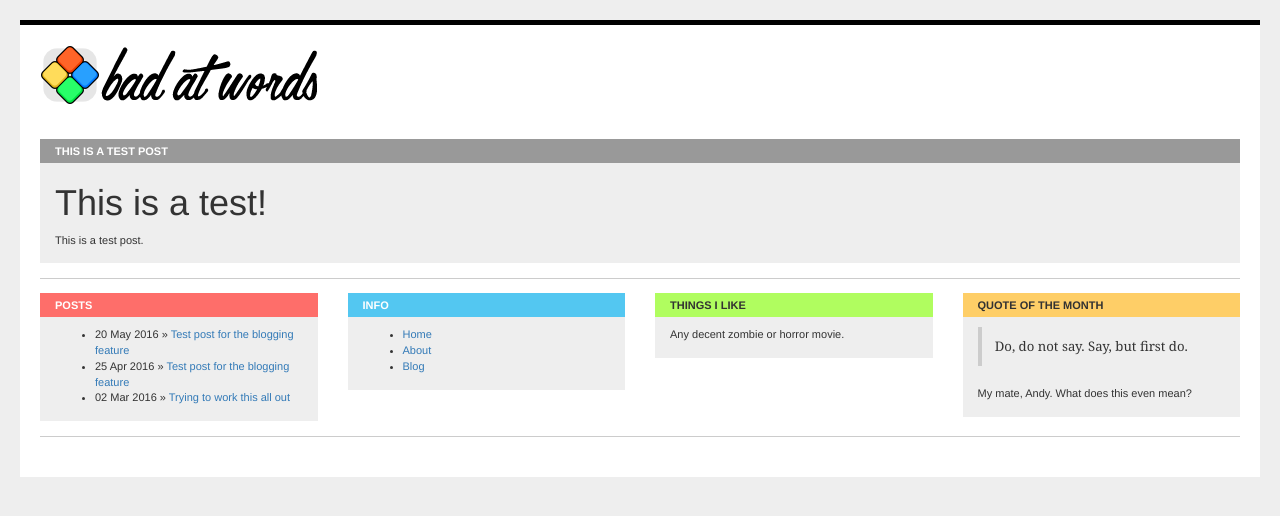
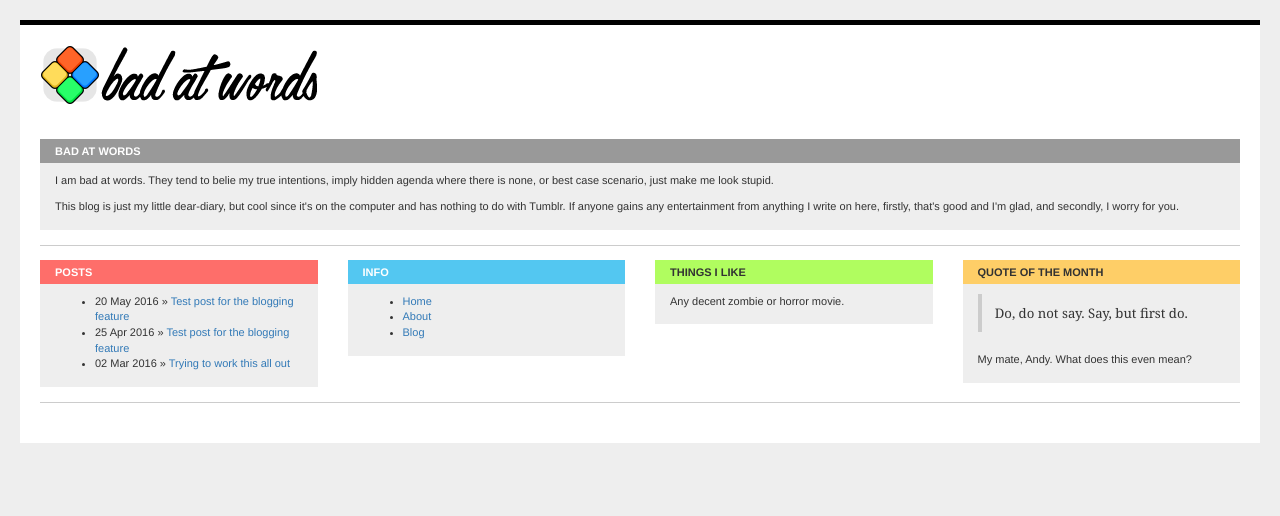
Before and after one commit to davidgitstuff/davidgitstuff.github.io, a Jekyll site: the page built from index.html, in a window 1280 px wide. Shown: the top 516 px of the page. Built offline with Jekyll 4.4.1, drawn with Linux system fonts in a browser that asks for light colours.

Commit message:
update index

```diff
--- a/index.html
+++ b/index.html
@@ -1,8 +1,12 @@
 ---
 layout: default
-title: This is a test post
+title: bad at words
 ---
-<div class="blurb">
-	<h1>This is a test!</h1>
-	<p>This is a test post.</p>
+<div>
+	<p>I am bad at words. They tend to belie my true intentions, imply hidden
+	agenda where there is none, or best case scenario, just make me look stupid.</p>
+	<p>This blog is just my little dear-diary, but cool since it's on the computer
+	and has nothing to do with Tumblr. If anyone gains any entertainment from
+	anything I write on here, firstly, that's good and I'm glad, and secondly,
+ 	I worry for you.</p>
 </div><!-- /.blurb -->
```
